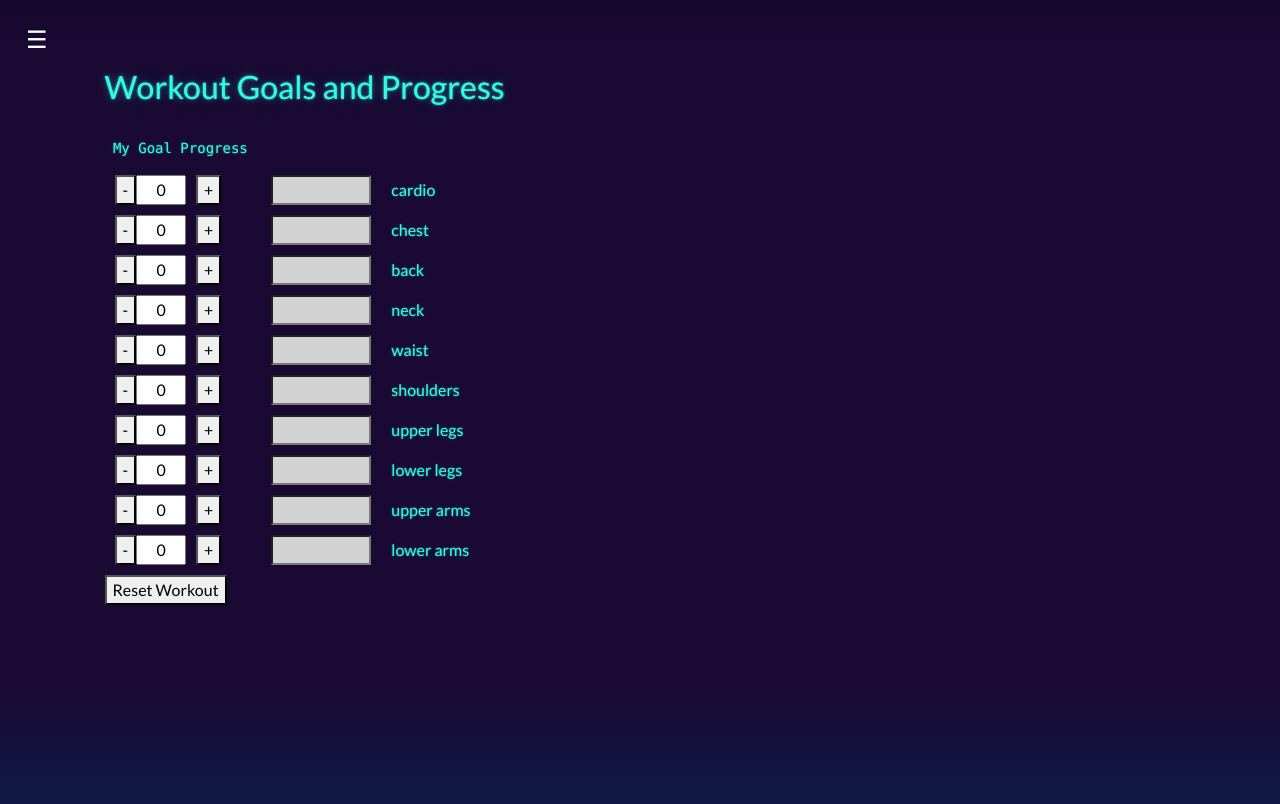
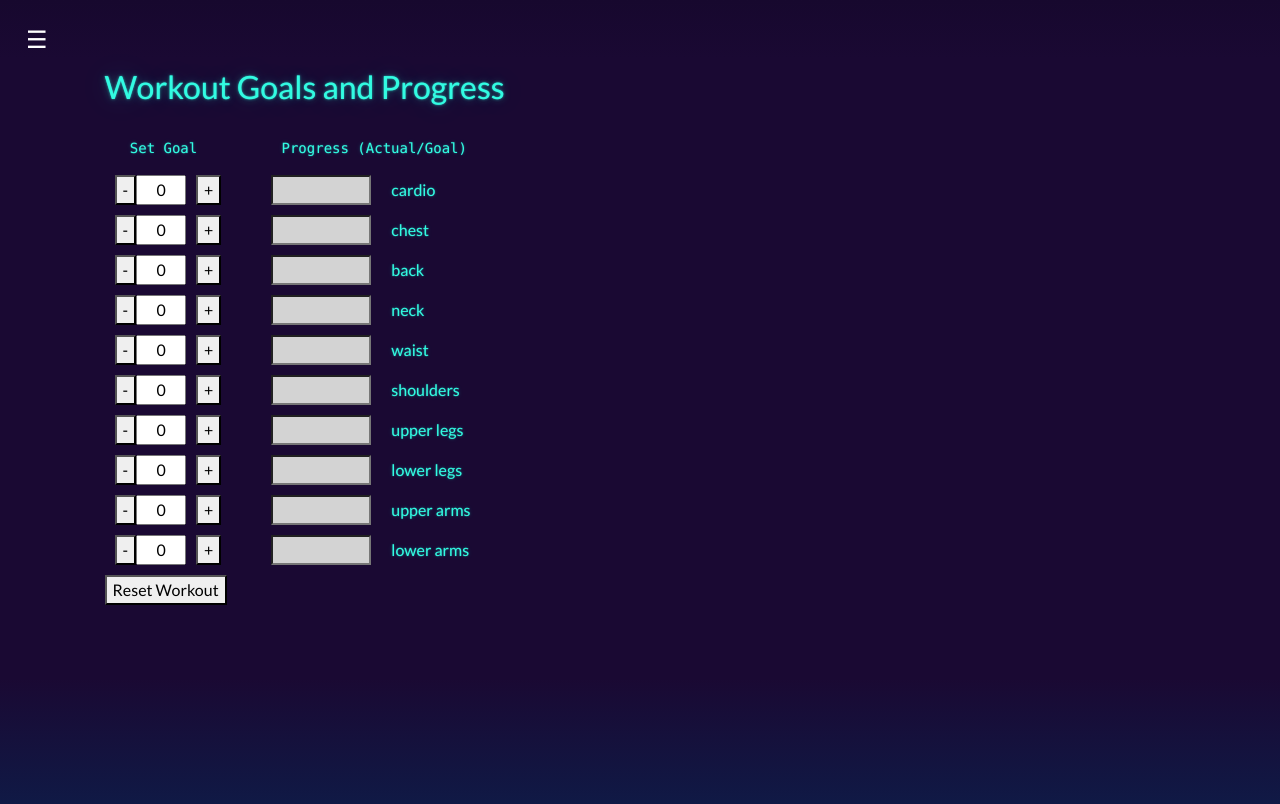
Before and after one commit to burekichevapi/fitness-app, a React (Create React App) app in the folder fitness-app/: page /goals-progress in a window 1280 px wide. Shown: the top 804 px of the page. Built offline with nearby package versions, Linux system fonts and the light colour scheme; grey boxes are pictures that could not be loaded.

Commit message:
Minor refactoring.

```diff
--- a/fitness-app/src/pages/find-progress.jsx
+++ b/fitness-app/src/pages/find-progress.jsx
@@ -72,7 +72,7 @@ const BodyPartCounter = () => {
         <div style={{ padding: "20px" }}>
           <h2>Workout Goals and Progress</h2>
           <br></br>
-          <pre> My Goal Progress</pre>
+          <pre>   Set Goal          Progress (Actual/Goal)</pre>
           <div className="goalAndProgress">
             {bodyParts.map((part) => (
               <div
--- a/fitness-app/src/repo/workoutlog-repo.js
+++ /dev/null
@@ -1,12 +0,0 @@
-export const LOG_WORKOUT_KEY = 'workoutCounts';
-
-export const logWorkout = (bodyPart) => {
-  const workoutCounts = JSON.parse(localStorage.getItem(LOG_WORKOUT_KEY)) || {};
-
-  const currentCount = workoutCounts[bodyPart] || 0;
-  workoutCounts[bodyPart] = currentCount + 1;
-
-  localStorage.setItem(LOG_WORKOUT_KEY, JSON.stringify(workoutCounts));
-
-  console.log(`Workout logged for body part: ${bodyPart}. Total count: ${workoutCounts[bodyPart]}`);
-};
```
